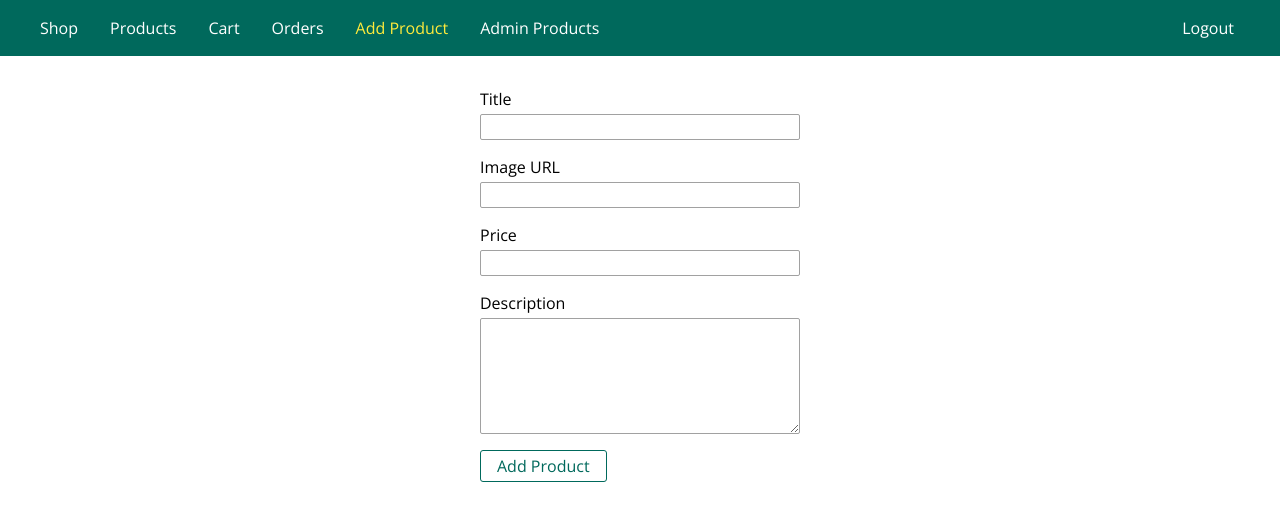
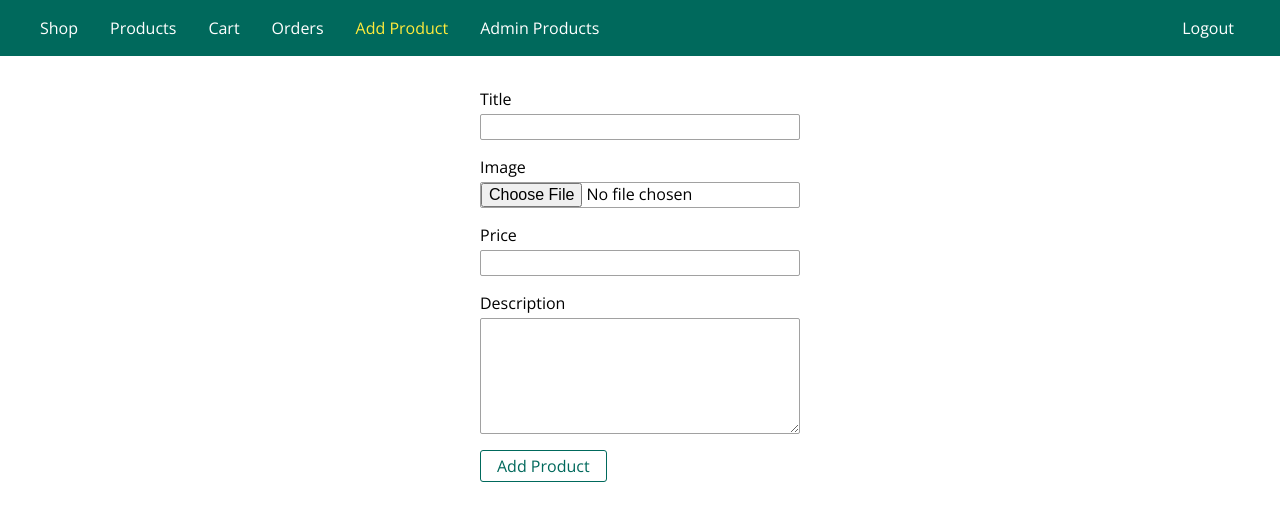
Before and after one commit to FaizKhan101/NodeJs-Complete-Guide, a Node server app: page /admin/add-product in a window 1280 px wide. Shown: the top 521 px of the page. Run offline with Node 20, Linux system fonts and the light colour scheme; the visitor is signed in with stand-in values (Sample User, id 1); some libraries are stand-ins or nearby versions.

Commit message:
Adding a file picker into product form and handling multipart form data.

```diff
--- a/controllers/admin.js
+++ b/controllers/admin.js
@@ -21,7 +21,7 @@ exports.getAddProduct = (req, res, next) => {
 
 exports.postAddProduct = (req, res, next) => {
   const title = req.body.title;
-  const imageUrl = req.body.imageUrl;
+  const imageUrl = req.body.image;
   const price = req.body.price;
   const description = req.body.description;
 
@@ -124,7 +124,6 @@ exports.getProducts = (req, res, next) => {
     // .select('title price -_id')
     // .populate('userId', 'name')
     .then((products) => {
-      console.log(products);
       res.render("admin/products", {
         prods: products,
         pageTitle: "Admin Products",
--- a/package.json
+++ b/package.json
@@ -26,8 +26,10 @@
     "express-validator": "^7.1.0",
     "mongodb": "^3.1.6",
     "mongoose": "^5.2.17",
+    "multer": "^1.4.5-lts.1",
     "mysql2": "^1.6.1",
     "pug": "^2.0.3",
-    "sequelize": "^5.0.0-beta.11"
+    "sequelize": "^5.0.0-beta.11",
+    "uuid": "^10.0.0"
   }
 }
--- a/routes/admin.js
+++ b/routes/admin.js
@@ -19,7 +19,6 @@ router.post(
     body("title", "Title must be at least 5 character long.")
       .trim()
       .isLength({ min: 4 }),
-    body("imageUrl", "Image address should be in URL form.").trim().isURL(),
     body("price", "Price must be at least 5.").isFloat({ min: 5 }),
     body("description", "Decription must be at least 8 character long.")
       .trim()
--- a/views/admin/edit-product.ejs
+++ b/views/admin/edit-product.ejs
@@ -10,14 +10,18 @@
         <% if (errorMessage) { %>
             <div class="user-message user-message--error"><%= errorMessage %></div>
         <% } %>
-        <form class="product-form" action="/admin/<% if (editing) { %>edit-product<% } else { %>add-product<% } %>" method="POST">
+        <form class="product-form" action="/admin/<% if (editing) { %>edit-product<% } else { %>add-product<% } %>" method="POST" enctype="multipart/form-data">
             <div class="form-control">
                 <label for="title">Title</label>
                 <input class="<%= validationErrors.find(e => e.path === 'title') ? 'invalid' : '' %>" type="text" name="title" id="title" value="<% if (editing) { %><%= product.title %><% } %>">
             </div>
-            <div class="form-control">
+            <!-- <div class="form-control">
                 <label for="imageUrl">Image URL</label>
                 <input class="<%= validationErrors.find(e => e.path === 'imageUrl') ? 'invalid' : '' %>" type="text" name="imageUrl" id="imageUrl" value="<% if (editing) { %><%= product.imageUrl %><% } %>">
+            </div> -->
+            <div class="form-control">
+                <label for="image">Image</label>
+                <input type="file" name="image" id="image" >
             </div>
             <div class="form-control">
                 <label for="price">Price</label>
```
Also changed, not shown: 1 other file.
